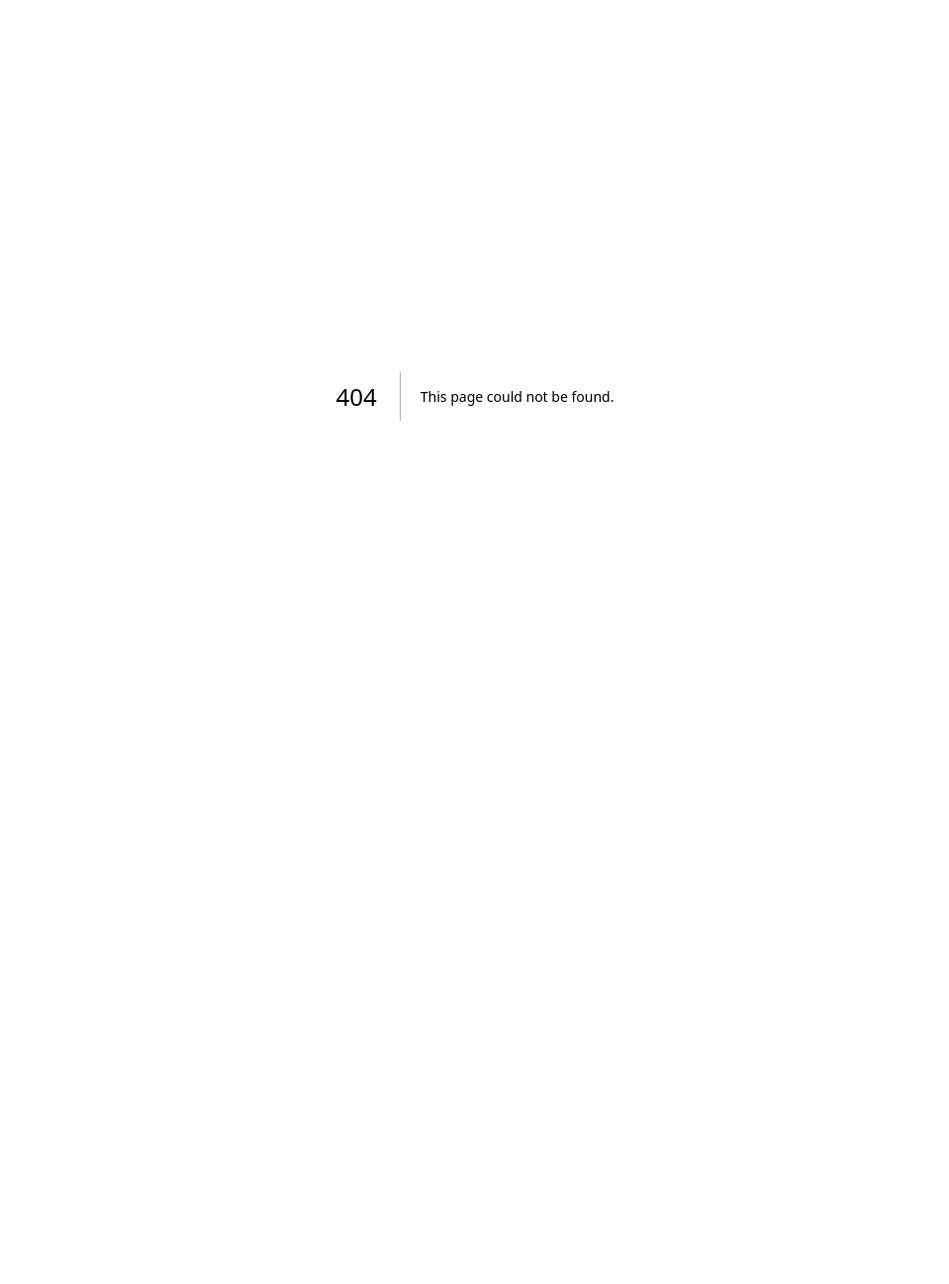
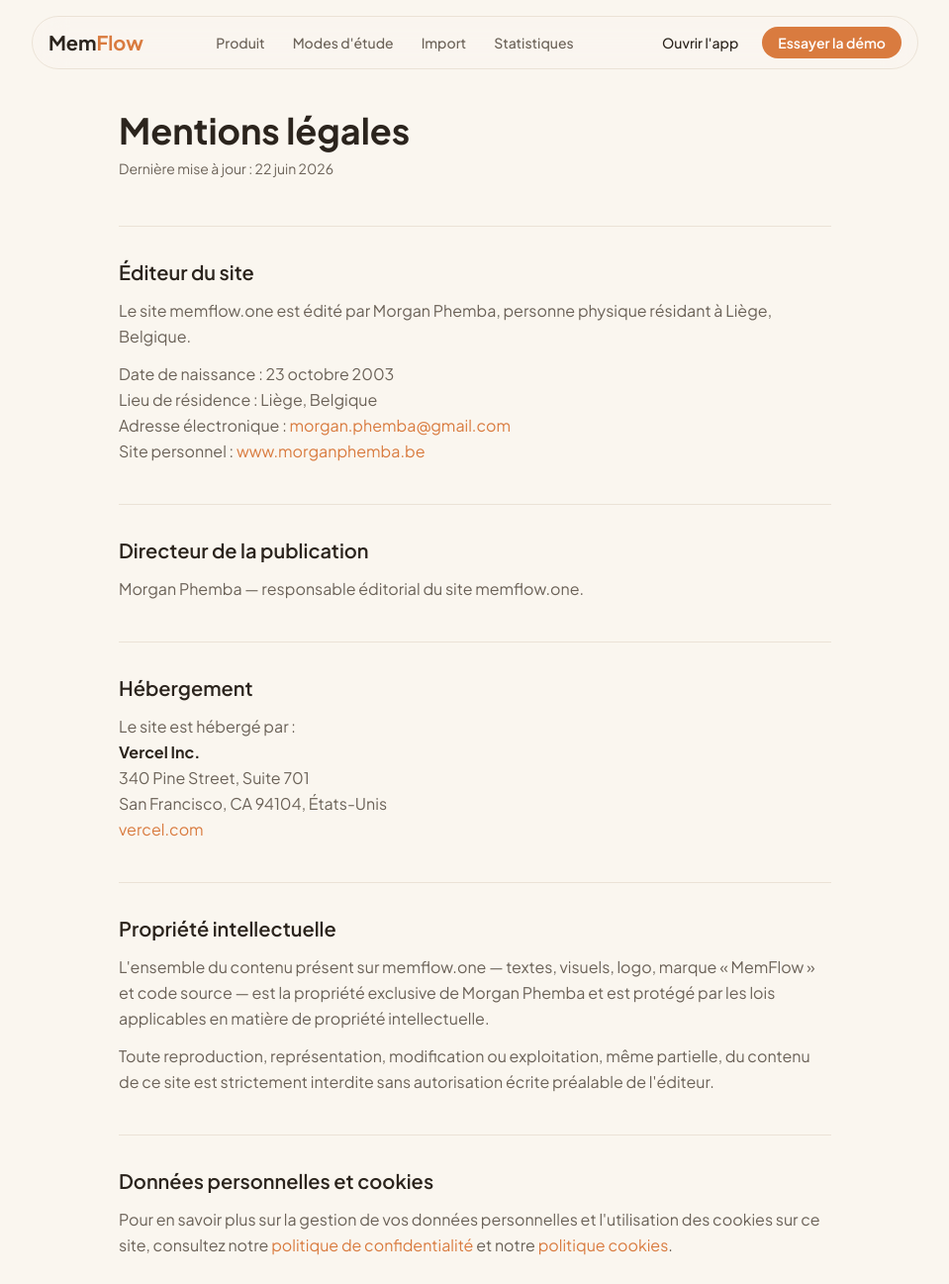
Before and after one commit to Morg9864/memflow, a Next.js app: page /mentions-legales in a window 1280 px wide. Before the commit this address had no page. Shown: the top 1297 px of the page at 99% size, without its empty margins (160-1119 px from the left). Before the commit the page ends 800 px from the top, so only its background shows below. Built offline with nearby package versions, Linux system fonts and the light colour scheme.

Commit message:
feat: add mentions légales page
Co-Authored-By: Claude Sonnet 4.6 <noreply@anthropic.com>

```diff
--- /dev/null
+++ b/app/(legal)/mentions-legales/page.tsx
@@ -0,0 +1,164 @@
+import type { Metadata } from "next"
+
+export const metadata: Metadata = {
+  title: "Mentions légales — MemFlow",
+  description: "Informations légales relatives au site memflow.one.",
+}
+
+export default function MentionsLegalesPage() {
+  return (
+    <article>
+      <h1
+        className="text-4xl font-bold mb-2"
+        style={{ fontFamily: "var(--font-display)", color: "var(--color-ink)" }}
+      >
+        Mentions légales
+      </h1>
+      <p
+        className="text-sm mb-12"
+        style={{ color: "var(--color-ink-soft)", fontFamily: "var(--font-sans)" }}
+      >
+        Dernière mise à jour : 22 juin 2026
+      </p>
+
+      <h2
+        className="text-xl font-semibold mt-10 mb-3 pt-8 border-t"
+        style={{ fontFamily: "var(--font-display)", color: "var(--color-ink)", borderColor: "var(--color-border-warm)" }}
+      >
+        Éditeur du site
+      </h2>
+      <p
+        className="text-base leading-relaxed mb-3"
+        style={{ color: "var(--color-ink-soft)", fontFamily: "var(--font-sans)" }}
+      >
+        Le site memflow.one est édité par Morgan Phemba, personne physique résidant à Liège, Belgique.
+      </p>
+      <p
+        className="text-base leading-relaxed mb-3"
+        style={{ color: "var(--color-ink-soft)", fontFamily: "var(--font-sans)" }}
+      >
+        Date de naissance : 23 octobre 2003
+        <br />
+        Lieu de résidence : Liège, Belgique
+        <br />
+        Adresse électronique :{" "}
+        <a
+          href="mailto:morgan.phemba@gmail.com"
+          style={{ color: "var(--color-orange)" }}
+        >
+          morgan.phemba@gmail.com
+        </a>
+        <br />
+        Site personnel :{" "}
+        <a
+          href="https://www.morganphemba.be"
+          target="_blank"
+          rel="noopener noreferrer"
+          style={{ color: "var(--color-orange)" }}
+        >
+          www.morganphemba.be
+        </a>
+      </p>
+
+      <h2
+        className="text-xl font-semibold mt-10 mb-3 pt-8 border-t"
+        style={{ fontFamily: "var(--font-display)", color: "var(--color-ink)", borderColor: "var(--color-border-warm)" }}
+      >
+        Directeur de la publication
+      </h2>
+      <p
+        className="text-base leading-relaxed mb-3"
+        style={{ color: "var(--color-ink-soft)", fontFamily: "var(--font-sans)" }}
+      >
+        Morgan Phemba — responsable éditorial du site memflow.one.
+      </p>
+
+      <h2
+        className="text-xl font-semibold mt-10 mb-3 pt-8 border-t"
+        style={{ fontFamily: "var(--font-display)", color: "var(--color-ink)", borderColor: "var(--color-border-warm)" }}
+      >
+        Hébergement
+      </h2>
+      <p
+        className="text-base leading-relaxed mb-3"
+        style={{ color: "var(--color-ink-soft)", fontFamily: "var(--font-sans)" }}
+      >
+        Le site est hébergé par :
+        <br />
+        <strong style={{ color: "var(--color-ink)" }}>Vercel Inc.</strong>
+        <br />
+        340 Pine Street, Suite 701
+        <br />
+        San Francisco, CA 94104, États-Unis
+        <br />
+        <a
+          href="https://vercel.com"
+          target="_blank"
+          rel="noopener noreferrer"
+          style={{ color: "var(--color-orange)" }}
+        >
+          vercel.com
+        </a>
+      </p>
+
+      <h2
+        className="text-xl font-semibold mt-10 mb-3 pt-8 border-t"
+        style={{ fontFamily: "var(--font-display)", color: "var(--color-ink)", borderColor: "var(--color-border-warm)" }}
+      >
+        Propriété intellectuelle
+      </h2>
+      <p
+        className="text-base leading-relaxed mb-3"
+        style={{ color: "var(--color-ink-soft)", fontFamily: "var(--font-sans)" }}
+      >
+        L&apos;ensemble du contenu présent sur memflow.one — textes, visuels, logo, marque « MemFlow » et code source — est la propriété exclusive de Morgan Phemba et est protégé par les lois applicables en matière de propriété intellectuelle.
+      </p>
+      <p
+        className="text-base leading-relaxed mb-3"
+        style={{ color: "var(--color-ink-soft)", fontFamily: "var(--font-sans)" }}
+      >
+        Toute reproduction, représentation, modification ou exploitation, même partielle, du contenu de ce site est strictement interdite sans autorisation écrite préalable de l&apos;éditeur.
+      </p>
+
+      <h2
+        className="text-xl font-semibold mt-10 mb-3 pt-8 border-t"
+        style={{ fontFamily: "var(--font-display)", color: "var(--color-ink)", borderColor: "var(--color-border-warm)" }}
+      >
+        Données personnelles et cookies
+      </h2>
+      <p
+        className="text-base leading-relaxed mb-3"
+        style={{ color: "var(--color-ink-soft)", fontFamily: "var(--font-sans)" }}
+      >
+        Pour en savoir plus sur la gestion de vos données personnelles et l&apos;utilisation des cookies sur ce site, consultez notre{" "}
+        <a href="/politique-confidentialite" style={{ color: "var(--color-orange)" }}>
+          politique de confidentialité
+        </a>{" "}
+        et notre{" "}
+        <a href="/politique-cookies" style={{ color: "var(--color-orange)" }}>
+          politique cookies
+        </a>
+        .
+      </p>
+
+      <h2
+        className="text-xl font-semibold mt-10 mb-3 pt-8 border-t"
+        style={{ fontFamily: "var(--font-display)", color: "var(--color-ink)", borderColor: "var(--color-border-warm)" }}
+      >
+        Contact
+      </h2>
+      <p
+        className="text-base leading-relaxed mb-3"
+        style={{ color: "var(--color-ink-soft)", fontFamily: "var(--font-sans)" }}
+      >
+        Pour toute question relative au site ou à son contenu :{" "}
+        <a
+          href="mailto:morgan.phemba@gmail.com"
+          style={{ color: "var(--color-orange)" }}
+        >
+          morgan.phemba@gmail.com
+        </a>
+      </p>
+    </article>
+  )
+}
```
